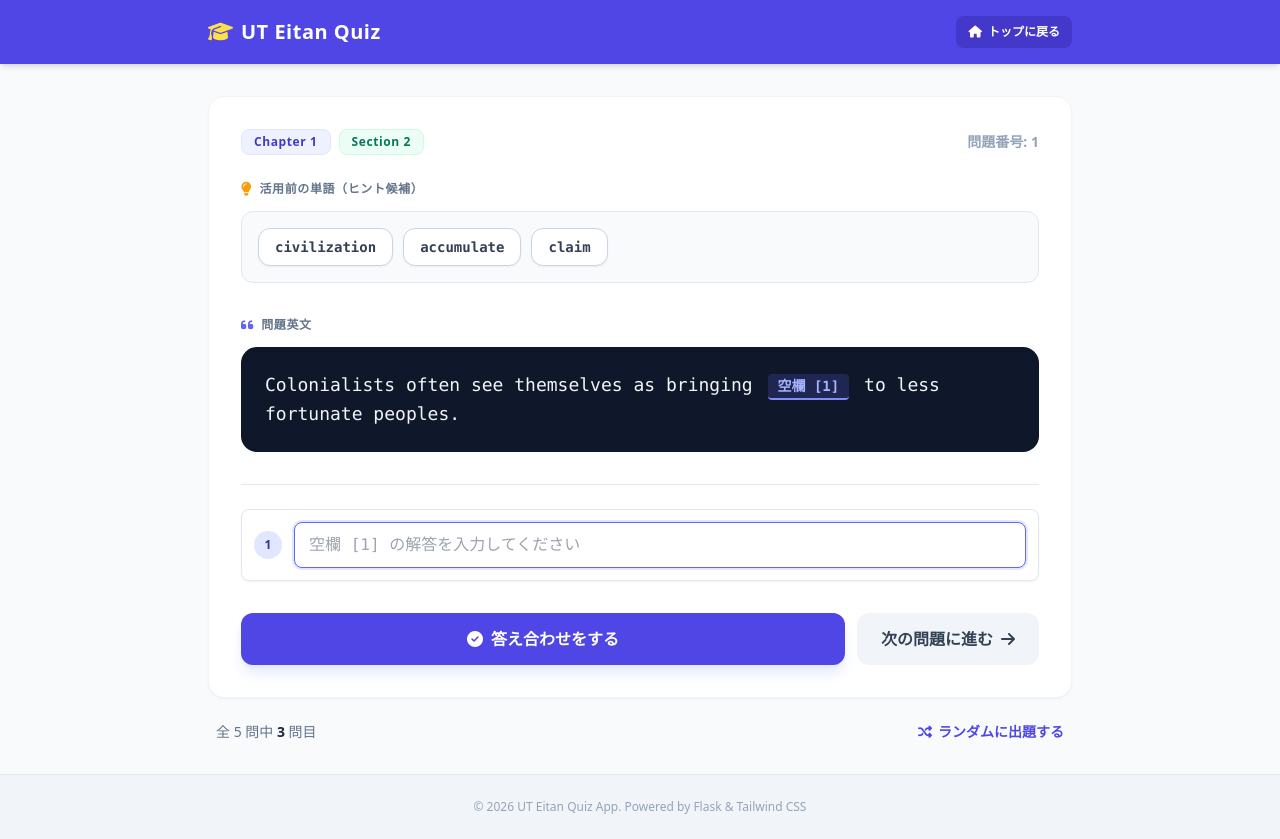
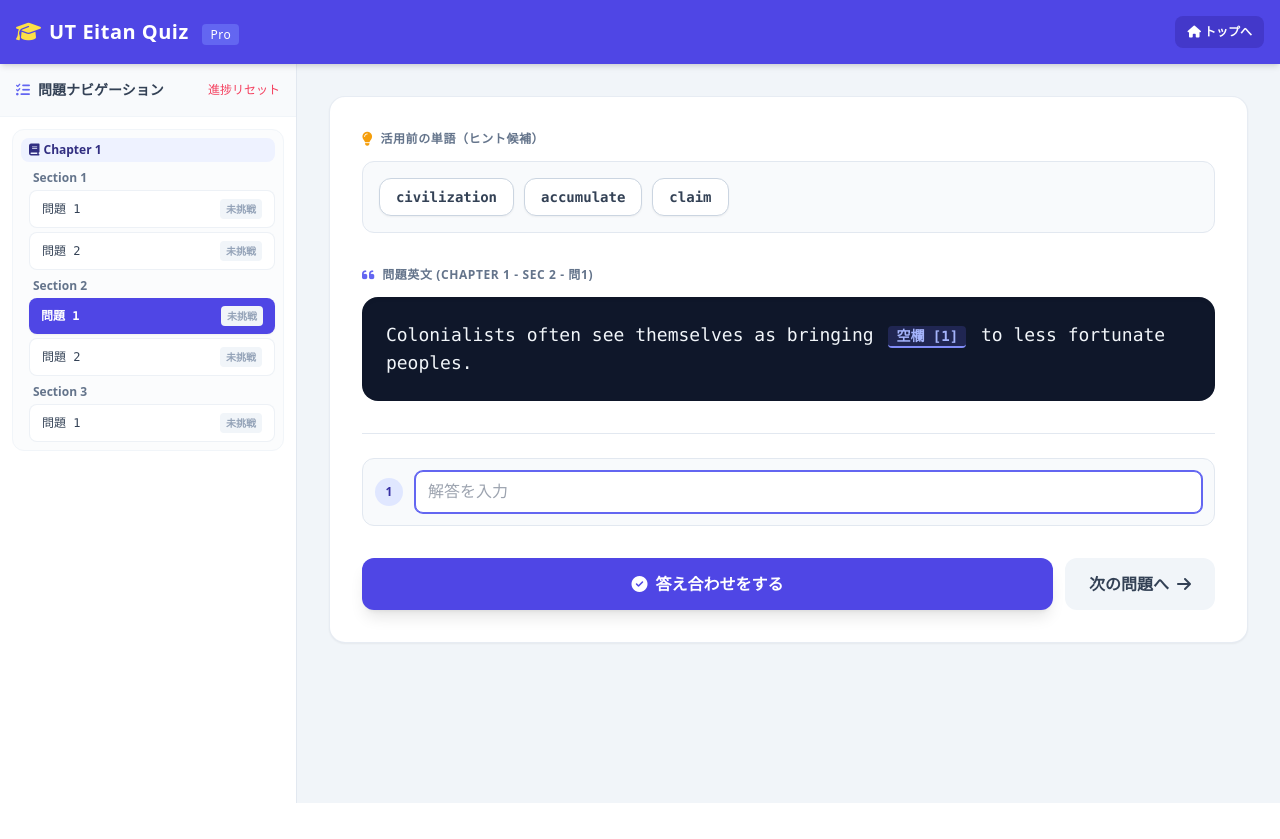
Before and after one commit to mizki15/legendary-pancake, a Flask app: page /ut-eitan-quiz/ in a window 1280 px wide. After the commit the page ends 803 px from the top, so only its background shows below. Run offline with Flask 3, Linux system fonts and the light colour scheme; some libraries are stand-ins or nearby versions.

Commit message:
Update quiz.html

```diff
--- a/templates/ut_eitan_quiz/quiz.html
+++ b/templates/ut_eitan_quiz/quiz.html
@@ -3,50 +3,75 @@
 <head>
     <meta charset="UTF-8">
     <meta name="viewport" content="width=device-width, initial-scale=1.0">
-    <title>UT Eitan Quiz - 英単語穴埋めクイズ</title>
+    <title>UT Eitan Quiz - 進捗管理付き</title>
     <script src="https://cdn.tailwindcss.com"></script>
     <link rel="stylesheet" href="https://cdnjs.cloudflare.com/ajax/libs/font-awesome/6.4.0/css/all.min.css">
     <style>
-        /* 単語バッジがホバー時にふわっと浮き上がるアニメーション */
-        .word-badge {
-            transition: all 0.2s cubic-bezier(0.4, 0, 0.2, 1);
-        }
-        .word-badge:hover {
-            transform: translateY(-2px);
-        }
+        .word-badge { transition: all 0.2s ease; }
+        .word-badge:hover { transform: translateY(-2px); }
+        /* サイドバー用のカスタムスクロールバー */
+        .custom-scrollbar::-webkit-scrollbar { width: 5px; }
+        .custom-scrollbar::-webkit-scrollbar-track { background: #f1f5f9; }
+        .custom-scrollbar::-webkit-scrollbar-thumb { background: #cbd5e1; border-radius: 4px; }
     </style>
 </head>
-<body class="bg-slate-50 min-h-screen flex flex-col font-sans text-slate-800 antialiased">
+<body class="bg-slate-100 min-h-screen flex flex-col font-sans text-slate-800 antialiased">
 
-    <header class="bg-indigo-600 text-white shadow-md">
-        <div class="max-w-4xl mx-auto px-4 py-4 flex justify-between items-center">
+    <header class="bg-indigo-600 text-white shadow-md z-10">
+        <div class="max-w-7xl mx-auto px-4 py-4 flex justify-between items-center">
             <h1 class="text-xl font-bold flex items-center gap-2">
                 <i class="fa-solid fa-graduation-cap text-yellow-300"></i>
-                <span class="tracking-wide">UT Eitan Quiz</span>
+                <span class="tracking-wide">UT Eitan Quiz <span class="text-xs font-normal bg-indigo-500 px-2 py-0.5 rounded ml-2">Pro</span></span>
             </h1>
-            <a href="/" class="text-xs bg-indigo-700 hover:bg-indigo-800 text-white font-semibold px-3 py-2 rounded-lg transition duration-200 flex items-center gap-1.5">
-                <i class="fa-solid fa-house"></i> トップに戻る
+            <a href="/" class="text-xs bg-indigo-700 hover:bg-indigo-800 text-white font-semibold px-3 py-2 rounded-lg transition">
+                <i class="fa-solid fa-house"></i> トップへ
             </a>
         </div>
     </header>
 
-    <main class="flex-grow max-w-4xl w-full mx-auto px-4 py-8">
+    <div class="flex flex-col md:flex-row flex-grow max-w-7xl w-full mx-auto">
 
-        <div class="bg-white rounded-2xl shadow-sm border border-slate-100 p-6 md:p-8 mb-6">
+        <aside class="w-full md:w-80 bg-white border-r border-slate-200 flex flex-col md:h-[calc(100vh-61px)] sticky top-[61px]">
+            <div class="p-4 border-b border-slate-100 bg-slate-50 flex justify-between items-center">
+                <h2 class="font-bold text-sm text-slate-700 flex items-center gap-2">
+                    <i class="fa-solid fa-list-check text-indigo-500"></i>問題ナビゲーション
+                </h2>
+                <button onclick="clearProgress()" class="text-xs text-rose-500 hover:underline font-medium">
+                    進捗リセット
+                </button>
+            </div>
 
-            <div class="flex flex-wrap justify-between items-center gap-4 mb-6">
-                <div class="flex items-center gap-2">
-                    <span class="bg-indigo-50 text-indigo-700 font-bold px-3 py-1 rounded-lg text-xs tracking-wider border border-indigo-100">
-                        Chapter {{ chapter }}
+            <div class="flex-grow overflow-y-auto p-3 space-y-4 custom-scrollbar text-sm">
+                {% for ch, sections in sidebar_tree.items() %}
+                <div class="border border-slate-100 rounded-xl p-2 bg-slate-50/50">
+                    <div class="font-bold text-indigo-900 px-2 py-1 flex items-center gap-1 bg-indigo-50 rounded-lg text-xs mb-2">
+                        <i class="fa-solid fa-book"></i> Chapter {{ ch }}
+                    </div>
+
+                    {% for sec, questions in sections.items() %}
+                    <div class="ml-2 mb-2 last:mb-0">
+                        <div class="text-xs font-semibold text-slate-500 mb-1 pl-1">Section {{ sec }}</div>
+                        <div class="grid grid-cols-1 gap-1">
+                            {% for q in questions %}
+                            <a href="/ut-eitan-quiz/?q={{ q.idx }}"
+                               id="sidebar-item-{{ q.idx }}"
+                               class="sidebar-item flex items-center justify-between px-3 py-2 rounded-lg font-mono text-xs transition {% if q.idx == current_idx %}bg-indigo-600 text-white font-bold shadow-sm{% else %}bg-white hover:bg-slate-100 text-slate-700 border border-slate-200/60{% endif %}">
+                                <span>問題 {{ q.q_num }}</span>
+                                <span id="status-badge-{{ q.idx }}" class="text-[10px] font-sans px-1.5 py-0.5 rounded font-bold bg-slate-100 text-slate-400">
+                                    未挑戦
                                 </span>
-                    <span class="bg-emerald-50 text-emerald-700 font-bold px-3 py-1 rounded-lg text-xs tracking-wider border border-emerald-100">
-                        Section {{ number }}
-                    </span>
+                            </a>
+                            {% endfor %}
                         </div>
-                <span class="text-sm font-semibold text-slate-400">
-                    問題番号: {{ question_number }}
-                </span>
                     </div>
+                    {% endfor %}
+                </div>
+                {% endfor %}
+            </div>
+        </aside>
+
+        <main class="flex-grow p-4 md:p-8 overflow-y-auto">
+            <div class="bg-white rounded-2xl shadow-sm border border-slate-200/80 p-6 md:p-8 mb-6">
 
                 <div class="mb-8">
                     <div class="flex items-center gap-2 mb-3">
@@ -55,7 +80,7 @@
                     </div>
                     <div class="bg-slate-50 p-4 rounded-xl border border-slate-200 flex flex-wrap gap-2.5">
                         {% for hint in hints %}
-                    <span class="word-badge bg-white border border-slate-300 text-slate-700 px-4 py-2 rounded-xl font-mono font-semibold shadow-sm text-sm hover:border-indigo-500 hover:text-indigo-600 cursor-default select-none">
+                        <span class="word-badge bg-white border border-slate-300 text-slate-700 px-4 py-2 rounded-xl font-mono font-semibold shadow-sm text-sm cursor-default select-none">
                             {{ hint }}
                         </span>
                         {% endfor %}
@@ -65,13 +90,13 @@
                 <div class="mb-8">
                     <div class="flex items-center gap-2 mb-3">
                         <i class="fa-solid fa-quote-left text-indigo-500 text-sm"></i>
-                    <h3 class="text-xs font-bold text-slate-500 uppercase tracking-wider">問題英文</h3>
+                        <h3 class="text-xs font-bold text-slate-500 uppercase tracking-wider">問題英文 (Chapter {{ chapter }} - Sec {{ number }} - 問{{ question_number }})</h3>
                     </div>
                     <div class="bg-slate-900 text-slate-100 p-6 rounded-2xl font-mono text-base md:text-lg leading-relaxed shadow-inner" id="sentence-container">
                         </div>
                 </div>
 
-            <hr class="border-slate-150 my-6">
+                <hr class="border-slate-200 my-6">
 
                 <div>
                     <form id="quiz-form" onsubmit="submitAnswer(event)" class="space-y-4">
@@ -79,11 +104,11 @@
                             </div>
 
                         <div class="flex flex-col sm:flex-row gap-3 pt-4">
-                        <button type="submit" id="submit-btn" class="flex-grow bg-indigo-600 hover:bg-indigo-700 text-white font-semibold py-3.5 px-6 rounded-xl shadow-lg shadow-indigo-100 hover:shadow-indigo-200 transition duration-200 flex justify-center items-center gap-2 text-sm md:text-base">
+                            <button type="submit" class="flex-grow bg-indigo-600 hover:bg-indigo-700 text-white font-semibold py-3.5 px-6 rounded-xl shadow-lg transition flex justify-center items-center gap-2">
                                 <i class="fa-solid fa-circle-check"></i> 答え合わせをする
                             </button>
-                        <button type="button" onclick="loadNextQuestion()" class="bg-slate-100 hover:bg-slate-200 text-slate-700 font-semibold py-3.5 px-6 rounded-xl transition duration-200 flex justify-center items-center gap-2 text-sm md:text-base">
-                            次の問題に進む <i class="fa-solid fa-arrow-right"></i>
+                            <button type="button" onclick="loadNextQuestion()" class="bg-slate-100 hover:bg-slate-200 text-slate-700 font-semibold py-3.5 px-6 rounded-xl transition flex justify-center items-center gap-2">
+                                次の問題へ <i class="fa-solid fa-arrow-right"></i>
                             </button>
                         </div>
                     </form>
@@ -93,182 +118,149 @@
                     <div class="text-3xl mt-0.5" id="result-icon"></div>
                     <div class="flex-grow">
                         <h4 class="font-bold text-base md:text-lg" id="result-title"></h4>
-                    <div class="text-sm mt-2 leading-relaxed" id="result-desc"></div>
+                        <div class="text-sm mt-2" id="result-desc"></div>
                     </div>
                 </div>
 
             </div>
+        </main>
 
-        <div class="flex flex-col sm:flex-row justify-between items-center gap-3 text-sm text-slate-500 px-2">
-            <div>
-                全 {{ total_questions }} 問中 <span class="font-bold text-slate-800">{{ current_idx + 1 }}</span> 問目
-            </div>
-            <button onclick="loadRandomQuestion()" class="text-indigo-600 hover:text-indigo-700 font-semibold flex items-center gap-1.5 transition">
-                <i class="fa-solid fa-shuffle"></i> ランダムに出題する
-            </button>
     </div>
 
-    </main>
-
-    <footer class="bg-slate-100 border-t border-slate-200 py-6 text-center text-xs text-slate-400">
-        <p>&copy; 2026 UT Eitan Quiz App. Powered by Flask & Tailwind CSS</p>
-    </footer>
-
     <script>
-        // Flaskから安全にデータを引き継ぎ
         const sentenceTemplate = {{ sentence_template|tojson }};
         const targetsCount = {{ targets_count }};
         const currentIdx = {{ current_idx }};
         const totalQuestions = {{ total_questions }};
 
-        // 読み込み完了時に実行
+        // ローカルストレージ用のキー名
+        const STORAGE_KEY = 'ut_eitan_quiz_progress_2026';
+
         document.addEventListener('DOMContentLoaded', () => {
             renderSentenceAndInputs();
+            loadAndApplyProgress(); // サイドバーの正誤状態を復元
         });
 
-        // 英文内の特殊文字列を入力用バッジに変え、解答フォームを生成する
         function renderSentenceAndInputs() {
             const sentenceContainer = document.getElementById('sentence-container');
             const inputsContainer = document.getElementById('inputs-container');
-
             let htmlSentence = sentenceTemplate;
             let inputsHtml = '';
 
             for (let i = 0; i < targetsCount; i++) {
-                // 英文内の "__INPUT_0__" などを視覚的な空欄インジケータに置き換え
-                const placeholderHtml = `<span class="inline-block bg-indigo-500/20 text-indigo-300 border-b-2 border-indigo-400 px-2.5 py-0.5 rounded mx-1 font-bold text-sm">空欄 [${i + 1}]</span>`;
+                const placeholderHtml = `<span class="inline-block bg-indigo-500/20 text-indigo-300 border-b-2 border-indigo-400 px-2 rounded mx-1 font-bold text-sm">空欄 [${i + 1}]</span>`;
                 htmlSentence = htmlSentence.replace(`__INPUT_${i}__`, placeholderHtml);
 
-                // 下部に表示するインプット要素の組み立て
                 inputsHtml += `
-                    <div class="flex flex-col sm:flex-row sm:items-center gap-2 sm:gap-3 bg-white p-3 rounded-lg border border-slate-200 shadow-sm">
-                        <label for="answer-input-${i}" class="flex-shrink-0 bg-indigo-100 text-indigo-800 font-bold w-7 h-7 rounded-full flex items-center justify-center text-xs">
-                            ${i + 1}
-                        </label>
-                        <input type="text" id="answer-input-${i}"
-                               class="answer-field flex-grow bg-slate-50 border border-slate-200 rounded-lg px-3.5 py-2.5 focus:bg-white focus:border-indigo-500 focus:ring-2 focus:ring-indigo-100 outline-none transition font-mono font-medium text-slate-800"
-                               placeholder="空欄 [${i + 1}] の解答を入力してください"
-                               autocomplete="off"
-                               onkeydown="handleKeyNavigation(event, ${i})">
-                    </div>
-                `;
+                    <div class="flex items-center gap-3 bg-slate-50 p-3 rounded-xl border border-slate-200">
+                        <label class="bg-indigo-100 text-indigo-800 font-bold w-7 h-7 rounded-full flex items-center justify-center text-xs">${i + 1}</label>
+                        <input type="text" id="answer-input-${i}" class="flex-grow bg-white border border-slate-200 rounded-lg px-3 py-2 outline-none font-mono focus:border-indigo-500 focus:ring-1 focus:ring-indigo-500" placeholder="解答を入力" autocomplete="off">
+                    </div>`;
+            }
+            sentenceContainer.innerHTML = htmlSentence;
+            inputsContainer.innerHTML = inputsHtml;
+            if(document.getElementById('answer-input-0')) document.getElementById('answer-input-0').focus();
         }
 
-            sentenceContainer.innerHTML = htmlSentence;
-            inputsContainer.innerHTML = inputsHtml;
+        // --- 進捗管理のコアロジック ---
 
-            // 最初の解答欄にフォーカスを当てる
-            const firstInput = document.getElementById('answer-input-0');
-            if (firstInput) firstInput.focus();
+        // ローカルストレージから進捗データを読み込んでサイドバーに反映する
+        function loadAndApplyProgress() {
+            const progress = JSON.parse(localStorage.getItem(STORAGE_KEY)) || {};
+
+            // 全てのサイドバーアイテムの状態を一括更新
+            document.querySelectorAll('.sidebar-item').forEach(item => {
+                const idx = item.id.replace('sidebar-item-', '');
+                const badge = document.getElementById(`status-badge-${idx}`);
+
+                if (progress[idx] === 'correct') {
+                    badge.textContent = '解けた';
+                    badge.className = "text-[10px] font-sans px-1.5 py-0.5 rounded font-bold bg-emerald-100 text-emerald-700";
+                } else if (progress[idx] === 'incorrect') {
+                    badge.textContent = '不正解';
+                    badge.className = "text-[10px] font-sans px-1.5 py-0.5 rounded font-bold bg-rose-100 text-rose-700";
+                }
+            });
         }
 
-        // 複数穴がある場合、Enterキーでスムーズに次の入力欄へ移るためのナビゲーション
-        function handleKeyNavigation(event, currentIndex) {
-            if (event.key === 'Enter') {
-                if (currentIndex < targetsCount - 1) {
-                    event.preventDefault(); // フォーム送信を防ぐ
-                    const nextInput = document.getElementById(`answer-input-${currentIndex + 1}`);
-                    if (nextInput) nextInput.focus();
+        // 現在の問題の結果を保存する
+        function saveProgress(status) {
+            const progress = JSON.parse(localStorage.getItem(STORAGE_KEY)) || {};
+
+            // すでに「正解」している場合は、上書きせず「正解」を維持する（お好みで変更可）
+            if (progress[currentIdx] !== 'correct' || status === 'correct') {
+                progress[currentIdx] = status;
+                localStorage.setItem(STORAGE_KEY, JSON.stringify(progress));
             }
+            loadAndApplyProgress(); // サイドバーの見た目を更新
+        }
+
+        function clearProgress() {
+            if(confirm('これまでの正誤記録をすべてリセットしますか？')) {
+                localStorage.removeItem(STORAGE_KEY);
+                location.reload();
             }
         }
 
-        // 答え合わせ（非同期通信）
+        // 答え合わせ送信
         async function submitAnswer(event) {
             event.preventDefault();
-
             const answers = [];
             for (let i = 0; i < targetsCount; i++) {
-                const val = document.getElementById(`answer-input-${i}`).value;
-                answers.push(val);
+                answers.push(document.getElementById(`answer-input-${i}`).value);
             }
 
             try {
                 const response = await fetch('/ut-eitan-quiz/check', {
                     method: 'POST',
-                    headers: {
-                        'Content-Type': 'application/json'
-                    },
+                    headers: { 'Content-Type': 'application/json' },
                     body: JSON.stringify({ answers: answers })
                 });
+                const data = await response.json();
 
-                if (!response.ok) throw new Error('判定処理でサーバーエラーが発生しました。');
+                // データの正誤をローカルストレージに保存
+                if (data.is_all_correct) {
+                    saveProgress('correct');
+                } else {
+                    saveProgress('incorrect');
+                }
 
-                const data = await response.json();
                 displayResult(data);
-
             } catch (error) {
-                console.error(error);
-                alert('通信に失敗しました。ファイルパスやサーバーの状態を確認してください。');
+                alert('エラーが発生しました。');
             }
         }
 
-        // 判定結果の描画
         function displayResult(data) {
             const alertBox = document.getElementById('result-alert');
             const iconBox = document.getElementById('result-icon');
             const titleBox = document.getElementById('result-title');
             const descBox = document.getElementById('result-desc');
-
             alertBox.className = "mt-6 p-5 rounded-xl border-2 hidden flex items-start gap-4";
 
             if (data.is_all_correct) {
-                // 全問正解時のUI
                 alertBox.classList.add('bg-emerald-50', 'border-emerald-300', 'text-emerald-900');
                 iconBox.innerHTML = '<i class="fa-solid fa-circle-check text-emerald-500"></i>';
-                titleBox.textContent = 'Excellent! すべて正解です！';
-                descBox.innerHTML = '完璧です！すべての空欄に正しい単語が入力されました。';
-
-                for (let i = 0; i < targetsCount; i++) {
-                    document.getElementById(`answer-input-${i}`).className = "answer-field flex-grow bg-emerald-50 border border-emerald-300 rounded-lg px-3.5 py-2.5 outline-none font-mono font-medium text-emerald-800";
-                }
+                titleBox.textContent = '正解です！';
+                descBox.innerHTML = '進捗ナビゲーションに記録されました。';
             } else {
-                // 不正解が含まれる場合のUI
                 alertBox.classList.add('bg-rose-50', 'border-rose-300', 'text-rose-900');
                 iconBox.innerHTML = '<i class="fa-solid fa-circle-xmark text-rose-500"></i>';
-                titleBox.textContent = '不正解が含まれています。確認しましょう：';
-
-                let detailsHtml = '<div class="space-y-2 mt-2">';
-                data.results.forEach((res, idx) => {
-                    const input = document.getElementById(`answer-input-${idx}`);
-                    if (res.is_correct) {
-                        input.className = "answer-field flex-grow bg-emerald-50 border border-emerald-300 rounded-lg px-3.5 py-2.5 outline-none font-mono font-medium text-emerald-800";
-                        detailsHtml += `
-                            <div class="flex items-center gap-2 font-mono">
-                                <span class="text-emerald-600 font-bold">✓ 空欄 [${idx + 1}]:</span>
-                                <span class="bg-emerald-100 text-emerald-800 px-2 py-0.5 rounded font-bold">${res.correct_answer}</span>
-                            </div>
-                        `;
-                    } else {
-                        input.className = "answer-field flex-grow bg-rose-50 border border-rose-300 rounded-lg px-3.5 py-2.5 outline-none font-mono font-medium text-rose-800";
-                        detailsHtml += `
-                            <div class="flex flex-wrap items-center gap-2 font-mono">
-                                <span class="text-rose-600 font-bold">✗ 空欄 [${idx + 1}]:</span>
-                                <span>正解は:</span>
-                                <span class="bg-indigo-100 text-indigo-950 px-2 py-0.5 rounded font-bold">${res.correct_answer}</span>
-                                <span class="text-slate-400 text-xs">(入力: <span class="line-through">${res.user_answer || "未入力"}</span>)</span>
-                            </div>
-                        `;
+                titleBox.textContent = '不正解が含まれています';
+                let html = '<ul class="list-disc pl-4 space-y-1 font-mono text-xs mt-2">';
+                data.results.forEach((r, i) => {
+                    html += `<li>空欄 [${i+1}]: ${r.is_correct ? '✅ OK' : `❌ 正解は <b>${r.correct_answer}</b>`}</li>`;
+                });
+                html += '</ul>';
+                descBox.innerHTML = html;
             }
-                });
-                detailsHtml += '</div>';
-                descBox.innerHTML = detailsHtml;
+            alertBox.classList.remove('hidden');
         }
 
-            alertBox.classList.remove('hidden');
-            alertBox.scrollIntoView({ behavior: 'smooth', block: 'nearest' });
-        }
-
-        // 次の問題に進む
         function loadNextQuestion() {
             let nextIdx = currentIdx + 1;
-            if (nextIdx >= totalQuestions) nextIdx = 0; // 最後まで行ったら最初に戻る
+            if (nextIdx >= totalQuestions) nextIdx = 0;
             window.location.href = `/ut-eitan-quiz/?q=${nextIdx}`;
-        }
-
-        // ランダム出題
-        function loadRandomQuestion() {
-            window.location.href = `/ut-eitan-quiz/`;
         }
     </script>
 </body>
```
Lines whose indentation alone changed are shown as unchanged.
